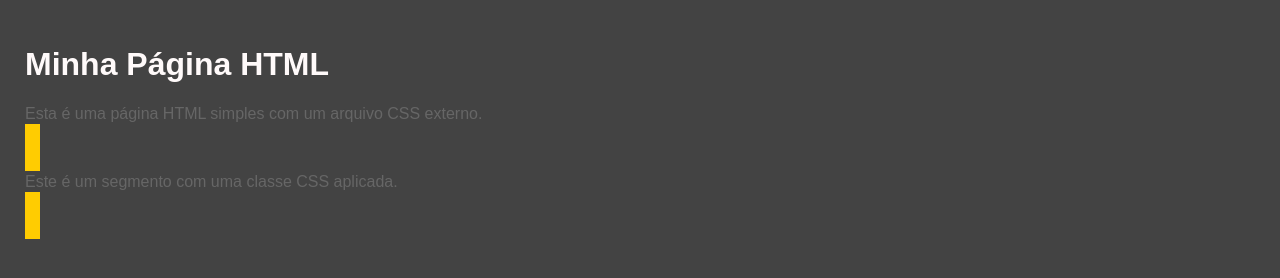
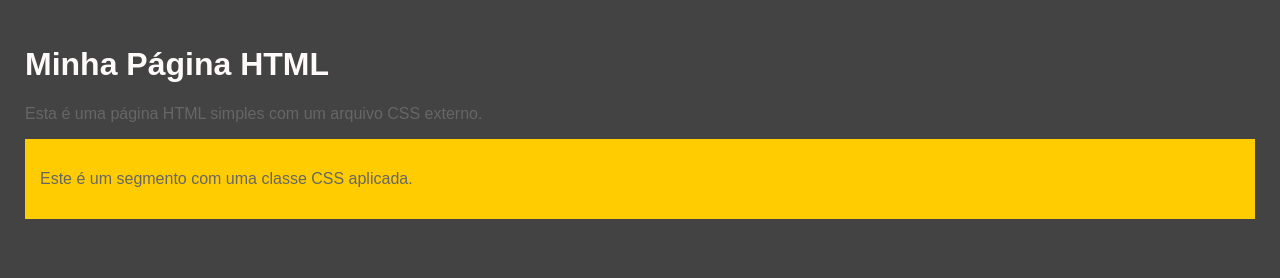
Before and after one commit to joaorovera/HTML, a plain HTML site: page index.html in a window 1280 px wide. Drawn offline with Linux system fonts and the light colour scheme.

Commit message:
Update index.html

```diff
--- a/index.html
+++ b/index.html
@@ -7,7 +7,7 @@
 <body>
   <h1>Minha Página HTML</h1>
   <p>Esta é uma página HTML simples com um arquivo CSS externo.</p>
-  <dic class="destaque">
+  <div class="destaque">
     <p>Este é um segmento com uma classe CSS aplicada.</p>
   </div>
 </body>
```
